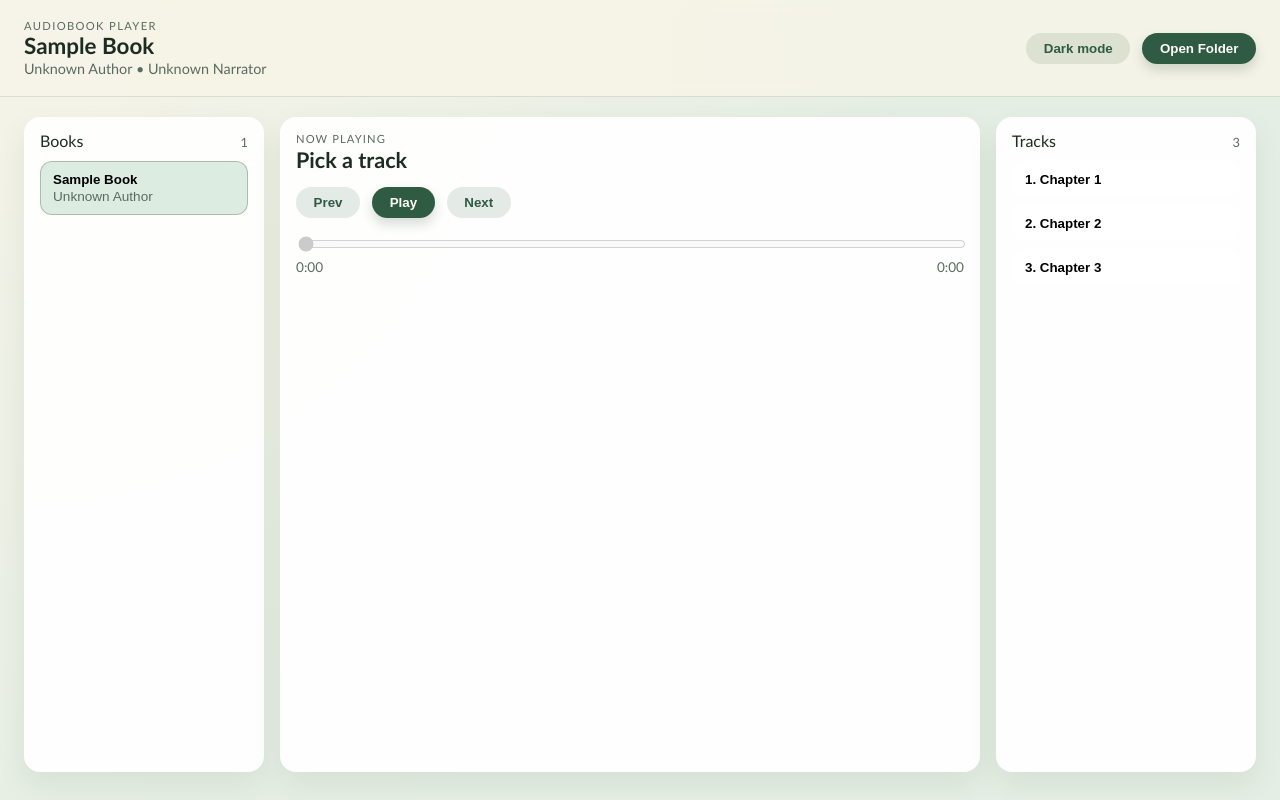
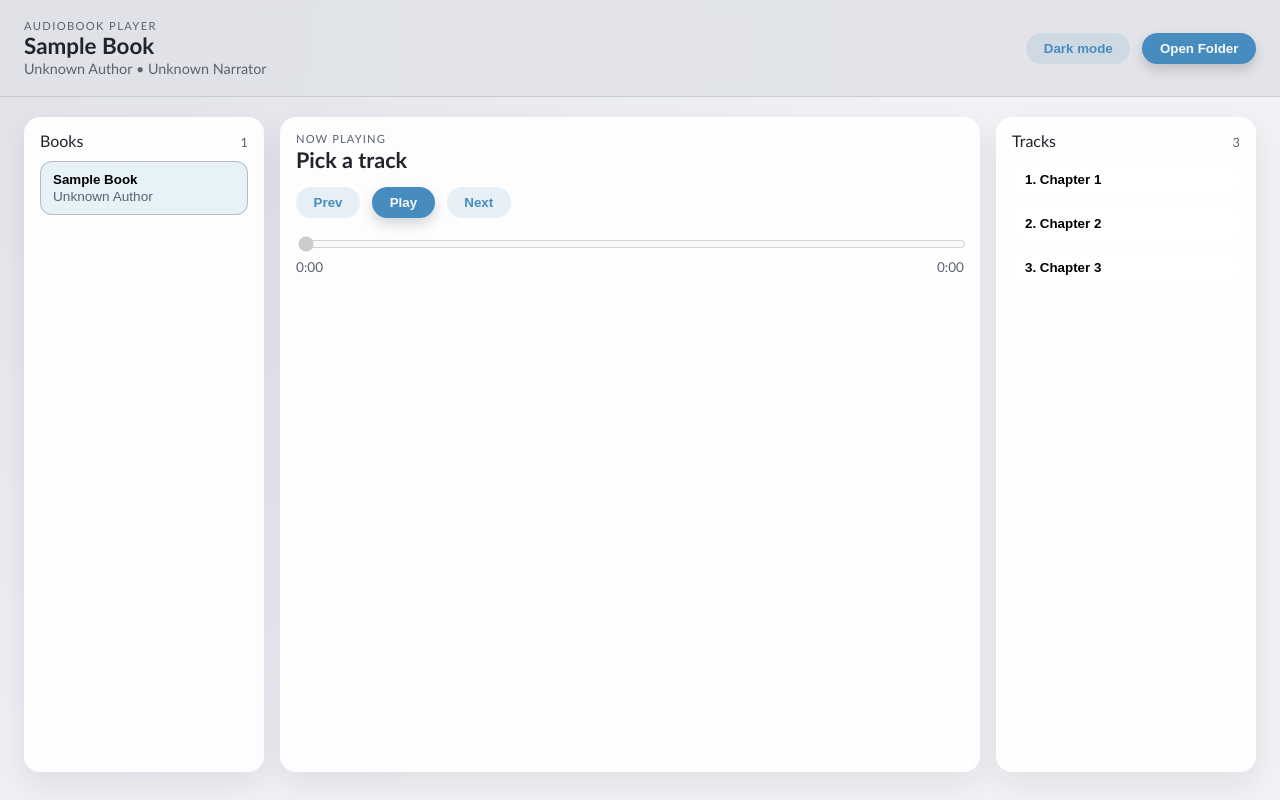
Before and after one commit to tukaram40k/audiobook-player, a React (Vite) app: page / in a window 1280 px wide. Built offline with nearby package versions, Linux system fonts and the light colour scheme.

Commit message:
adjust color theme

```diff
--- a/src/styles/components/_theme.scss
+++ b/src/styles/components/_theme.scss
@@ -1,58 +1,58 @@
 :root {
-  --color-bg-1: #e5eee4;
-  --color-bg-2: #f6f4e8;
-  --color-text: #1d2c20;
-  --color-text-muted: #5b6b60;
+  --color-bg-1: #f1f2f5;
+  --color-bg-2: #e0e2e8;
+  --color-text: #21252b;
+  --color-text-muted: #5b6270;
   --color-panel: #ffffff;
-  --color-panel-contrast: #fdfcf7;
-  --color-accent: #2f5b43;
-  --color-accent-dark: #295039;
-  --color-accent-soft: #dcebe0;
-  --color-border: #1d2c20;
-  --color-shadow: #1f3b2a;
+  --color-panel-contrast: #f8f9fb;
+  --color-accent: #478cbf;
+  --color-accent-dark: #397099;
+  --color-accent-soft: #e6f1f8;
+  --color-border: #d1d5db;
+  --color-shadow: #1b1d23;
 
-  --topbar-bg: rgba(246, 244, 232, 0.88);
-  --border-subtle: rgba(29, 44, 32, 0.12);
-  --border-strong: rgba(29, 44, 32, 0.25);
+  --topbar-bg: rgba(224, 226, 232, 0.88);
+  --border-subtle: rgba(33, 37, 43, 0.12);
+  --border-strong: rgba(33, 37, 43, 0.25);
 
   --panel-bg: rgba(255, 255, 255, 0.9);
   --panel-bg-soft: rgba(255, 255, 255, 0.7);
-  --panel-bg-hover: rgba(246, 244, 232, 0.95);
-  --panel-bg-active: rgba(220, 235, 224, 0.95);
+  --panel-bg-hover: rgba(224, 226, 232, 0.95);
+  --panel-bg-active: rgba(230, 241, 248, 0.95);
 
-  --button-ghost-bg: rgba(47, 91, 67, 0.12);
-  --button-ghost-hover: rgba(47, 91, 67, 0.2);
+  --button-ghost-bg: rgba(71, 140, 191, 0.12);
+  --button-ghost-hover: rgba(71, 140, 191, 0.2);
 
-  --shadow-panel: 0 12px 30px rgba(31, 59, 42, 0.08);
-  --shadow-button: 0 6px 12px rgba(31, 59, 42, 0.18);
+  --shadow-panel: 0 12px 30px rgba(27, 29, 35, 0.08);
+  --shadow-button: 0 6px 12px rgba(27, 29, 35, 0.18);
 
   color-scheme: light;
 }
 
 :root[data-theme='dark'] {
-  --color-bg-1: #0f1412;
-  --color-bg-2: #151d19;
-  --color-text: #e9f1ec;
-  --color-text-muted: #a9b7b0;
-  --color-panel: #1c2521;
-  --color-panel-contrast: #f4f8f5;
-  --color-accent: #6fb792;
-  --color-accent-dark: #5aa882;
-  --color-accent-soft: #24342d;
-  --color-border: #d7e1da;
+  --color-bg-1: #20232c;
+  --color-bg-2: #252831;
+  --color-text: #e0e0e0;
+  --color-text-muted: #a5aab5;
+  --color-panel: #2a2e37;
+  --color-panel-contrast: #333842;
+  --color-accent: #478cbf;
+  --color-accent-dark: #3b7199;
+  --color-accent-soft: #323d4d;
+  --color-border: #1b1d23;
   --color-shadow: #000000;
 
-  --topbar-bg: rgba(21, 29, 25, 0.9);
-  --border-subtle: rgba(232, 242, 236, 0.12);
-  --border-strong: rgba(232, 242, 236, 0.25);
+  --topbar-bg: rgba(37, 40, 49, 0.9);
+  --border-subtle: rgba(224, 224, 224, 0.12);
+  --border-strong: rgba(224, 224, 224, 0.25);
 
-  --panel-bg: rgba(28, 37, 33, 0.92);
-  --panel-bg-soft: rgba(28, 37, 33, 0.75);
-  --panel-bg-hover: rgba(36, 49, 42, 0.92);
-  --panel-bg-active: rgba(44, 64, 56, 0.95);
+  --panel-bg: rgba(42, 46, 55, 0.92);
+  --panel-bg-soft: rgba(42, 46, 55, 0.75);
+  --panel-bg-hover: rgba(51, 56, 66, 0.92);
+  --panel-bg-active: rgba(60, 67, 80, 0.95);
 
-  --button-ghost-bg: rgba(111, 183, 146, 0.18);
-  --button-ghost-hover: rgba(111, 183, 146, 0.28);
+  --button-ghost-bg: rgba(71, 140, 191, 0.18);
+  --button-ghost-hover: rgba(71, 140, 191, 0.28);
 
   --shadow-panel: 0 12px 30px rgba(0, 0, 0, 0.45);
   --shadow-button: 0 6px 14px rgba(0, 0, 0, 0.35);
```
